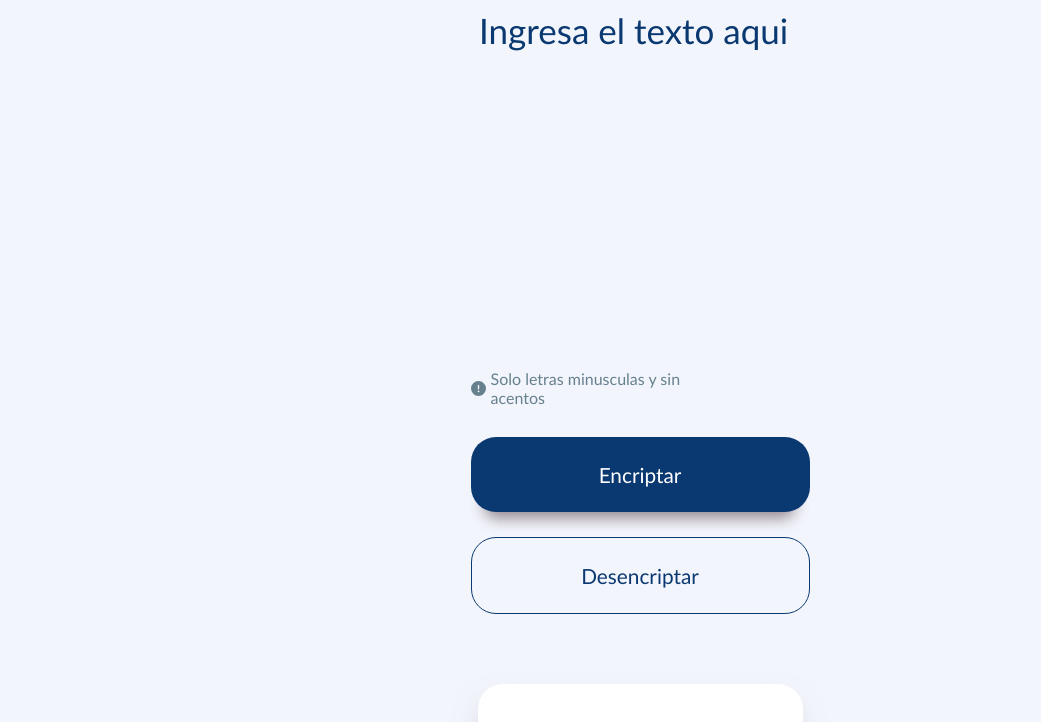
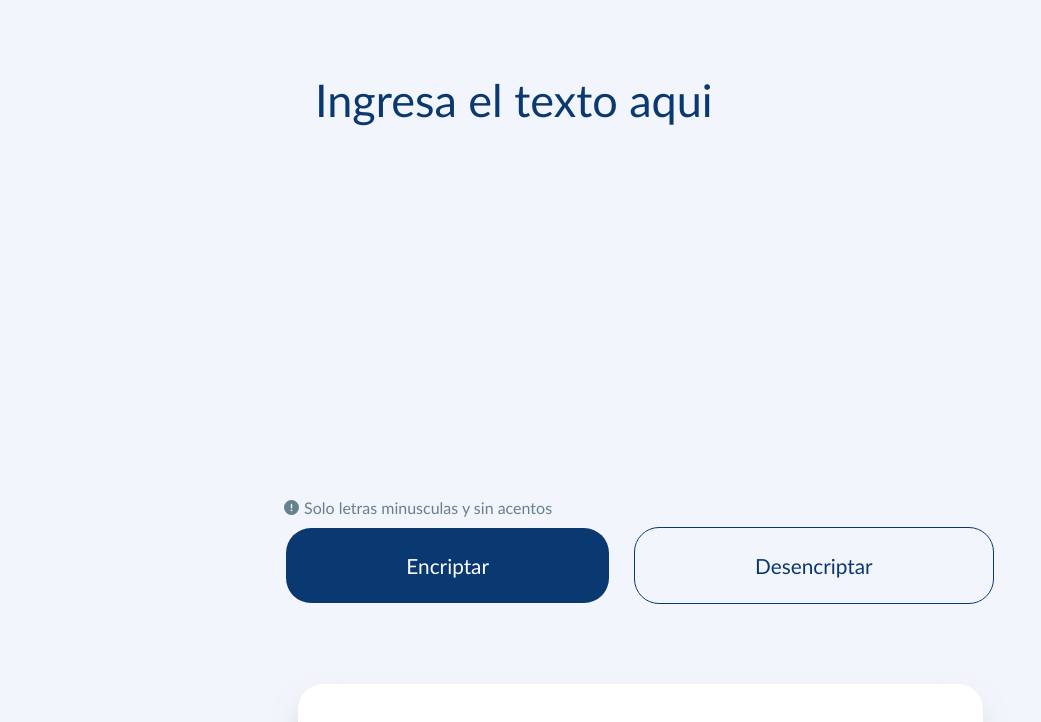
Before and after one commit to SamsPacheco/Alura-Challenge, a plain HTML site: page index.html in a window 1280 px wide. Shown: the part 172-894 px from the top of the page, without its empty margins (0-1041 px from the left). Drawn offline with Linux system fonts and the light colour scheme.

Commit message:
tablet desing
completed!

```diff
--- a/index.html
+++ b/index.html
@@ -16,10 +16,10 @@
 
         <section class="encryptor">
             <input type="text" placeholder="Ingresa el texto aqui">
-            <span class="encryptor__message">
+            <p class="encryptor__message">
                 <img src="img/icon.svg" alt="icon-exclamacion" class="encryptor__message-img">
                 Solo letras minusculas y sin acentos
-            </span>
+            </p>
             <div class="encryptor__buttons">
                 <a href="#" class="encryptor_encryp">Encriptar</a>
                 <a href="#" class="encryptor_desencryp">Desencriptar</a>
--- a/style.css
+++ b/style.css
@@ -26,7 +26,6 @@
 
 input{
     width: 95%;
-    margin-top: 80px;
     height: 350px;
     background-color: inherit;
     position: relative;
@@ -47,7 +46,6 @@ input::placeholder{
     gap: 5px;
     padding-right: 85px;
     color: #67808E;
-    margin: 10px 0;
 }
 
 .encryptor__message-img{
@@ -55,7 +53,7 @@ input::placeholder{
 }
 
 .encryptor__buttons{
-    margin: 20px;
+    margin: 10px;
     width: 100%;
     display: flex;
     flex-direction: column;
@@ -123,3 +121,67 @@ box-shadow: -1px 15px 32px -11px rgba(163,158,163,0.68);
     font-size: 1.3em;
     line-height: 30px;
 }
+
+/** medias querys **/
+
+/** TABLETS **/
+@media (min-width: 768px) {
+
+    .header{
+        height: 160px;
+    }
+
+    .header__logo{
+        padding: 30px 25px;
+    }
+
+    input{
+        width: 700px;
+        height: 500px;
+        margin-top: 5px;
+    }
+
+    input::placeholder{
+        color: #0A3871;
+        font-size: 45px;
+        position: absolute;
+        padding-top: 75px;
+        margin-left: 25px;
+    }
+
+    .container{
+        margin: 0 auto;
+        width: 768px;
+        padding: 5px 18px;
+
+    }
+
+    .encryptor__message{
+        width: 100%;
+        margin-left: 20px;
+    }
+
+    .encryptor__buttons{
+        display: flex;
+        flex-direction: row;
+        align-items: center;
+        justify-content: center;
+    }
+
+    .encryptor_encryp{
+        padding: 25px 120px;
+        box-shadow: none;
+    }
+
+    .encryptor_desencryp{
+        padding: 25px 120px;
+    }
+
+    .message__container{
+        margin-top: 20px;
+        width: 685px;
+        height: 160px;
+    }
+
+    /** queda pendiente el desing desktop **/
+}
```
